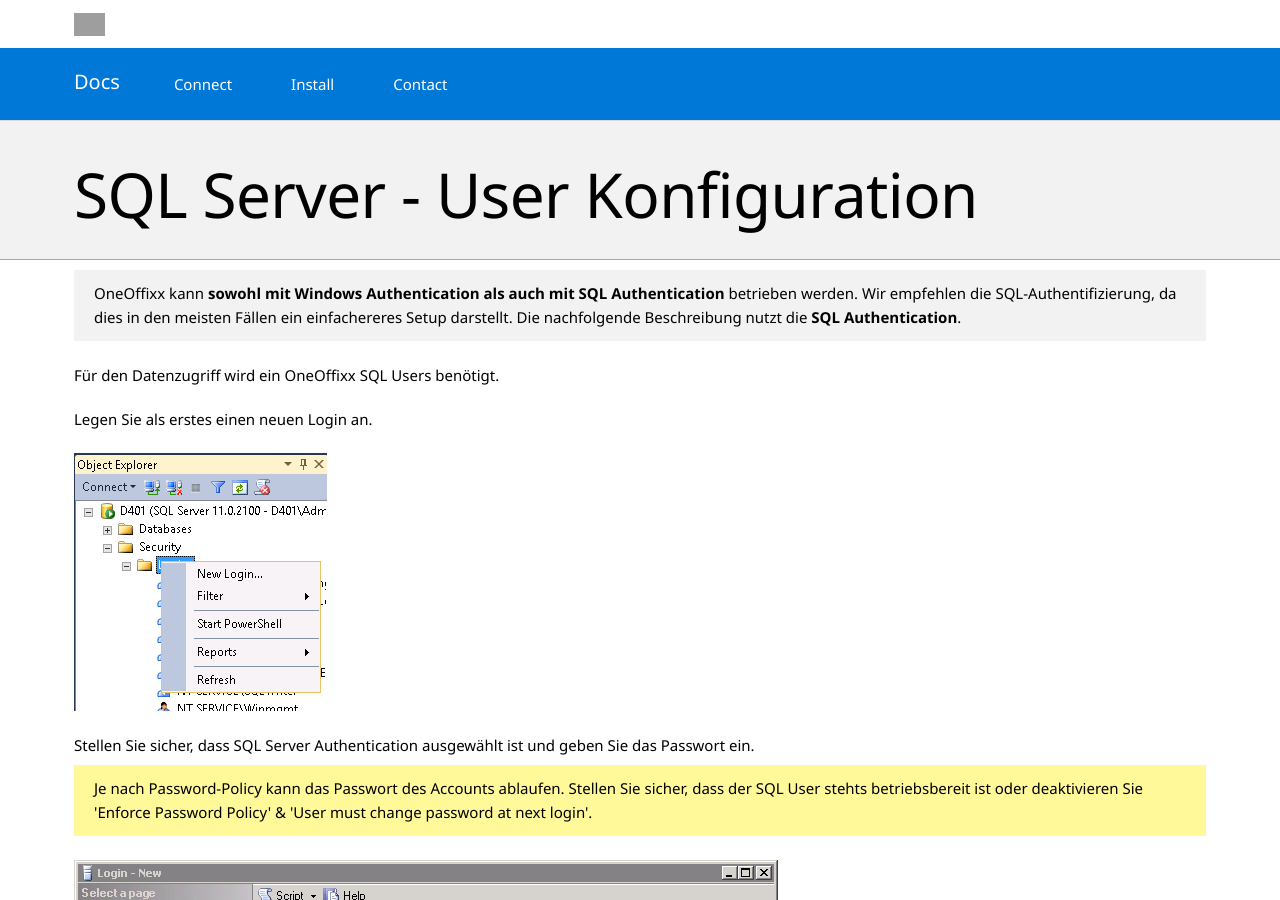
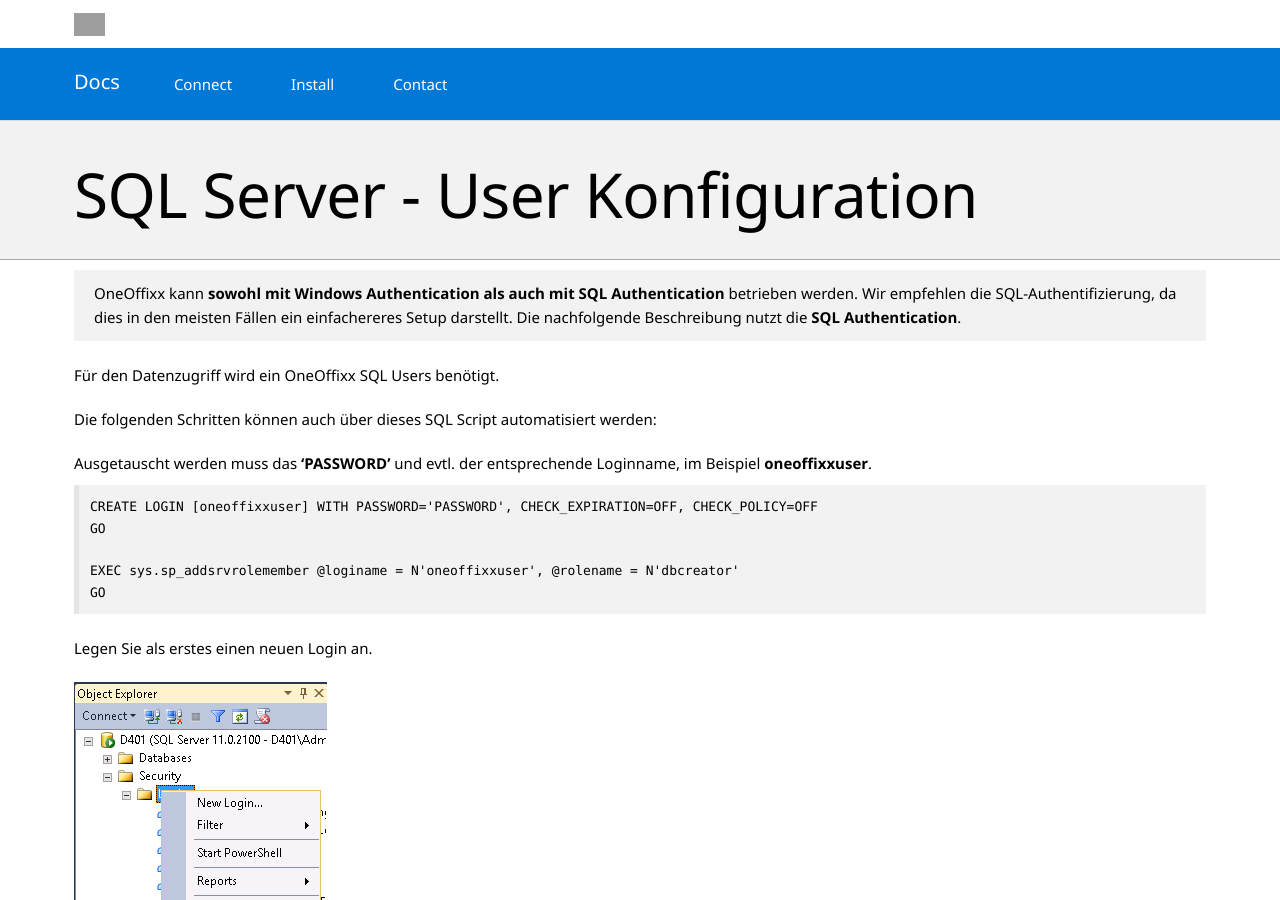
Before and after one commit to primesoft-group/oneoffixx-docs, a Jekyll site: the page built from _pages/install/de/server-sql-user.md, in a window 1280 px wide and 900 px high. Built offline with Jekyll 4.4.1, drawn with Linux system fonts in a browser that asks for light colours; nearby versions of some CDN libraries; some web fonts are replaced; grey boxes are pictures that could not be loaded.

Commit message:
Update server-sql-user.md

```diff
--- a/_pages/install/de/server-sql-user.md
+++ b/_pages/install/de/server-sql-user.md
@@ -7,6 +7,16 @@
 {% include alert.html type="info" text="OneOffixx kann <b>sowohl mit Windows Authentication als auch mit SQL Authentication</b> betrieben werden. Wir empfehlen die SQL-Authentifizierung, da dies in den meisten Fällen ein einfachereres Setup darstellt. Die nachfolgende Beschreibung nutzt die <b>SQL Authentication</b>." %}
 
 Für den Datenzugriff wird ein OneOffixx SQL Users benötigt.
+
+Die folgenden Schritten können auch über dieses SQL Script automatisiert werden:
+
+Ausgetauscht werden muss das __'PASSWORD'__ und evtl. der entsprechende Loginname, im Beispiel __oneoffixxuser__.
+
+    CREATE LOGIN [oneoffixxuser] WITH PASSWORD='PASSWORD', CHECK_EXPIRATION=OFF, CHECK_POLICY=OFF
+    GO
+
+    EXEC sys.sp_addsrvrolemember @loginame = N'oneoffixxuser', @rolename = N'dbcreator'
+    GO
 
 Legen Sie als erstes einen neuen Login an.
 
```
